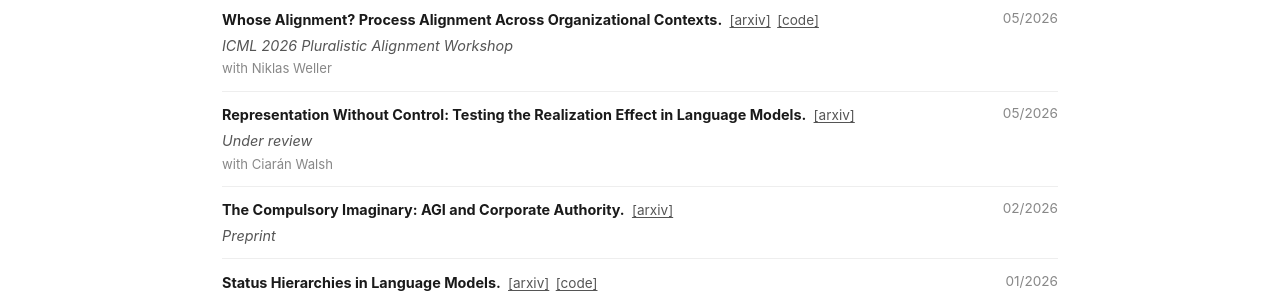
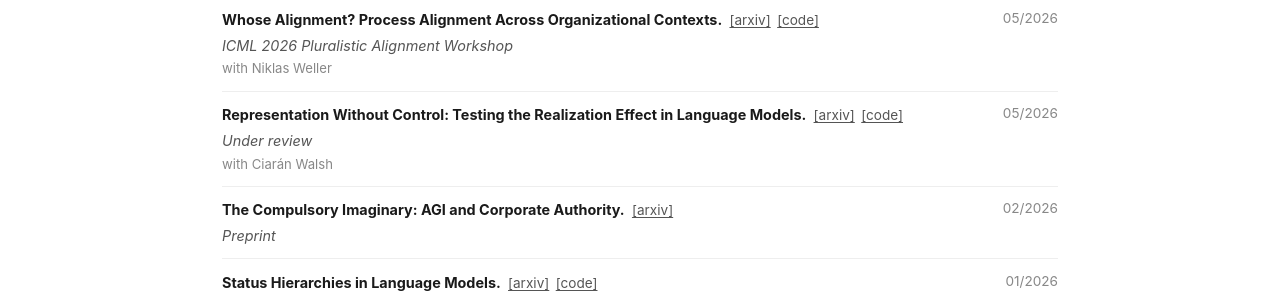
Before and after one commit to EmilioBarkett/emiliobarkett.github.io, a Jekyll site: the page built from index.html, in a window 1280 px wide and 900 px high, scrolled down 1221 px. Shown: the part 153-453 px from the top of the window. Built offline with Jekyll 4.4.1, drawn with Linux system fonts in a browser that asks for light colours.

```diff
--- a/_data/publications.yml
+++ b/_data/publications.yml
@@ -23,6 +23,8 @@
       links:
         - label: "arxiv"
           url: "https://arxiv.org/abs/2605.25151"
+        - label: "code"
+          url: "https://github.com/EmilioBarkett/realization-effect-project"
       venue: "Under review"
       credit: "with Ciarán Walsh"
       date: "05/2026"
@@ -75,6 +77,9 @@
       venue: "Working Paper"
       credit: "with Lauren Benjamin Mushro, Shruti Das"
     - title: "Evaluating Moral Reasoning in Embodied Language Model Agents"
+      links:
+        - label: "code"
+          url: "https://github.com/EmilioBarkett/moral-dilemma-project"
       venue: "Working Paper (SPAR)"
       credit: "with Roshni Lulla, Kristin Witte, Saloni Modi"
     - title: "Underrepresented Languages in LLMs"
```
